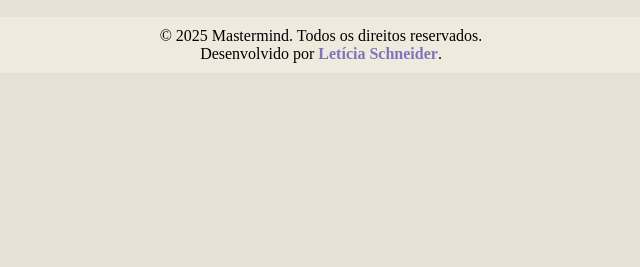
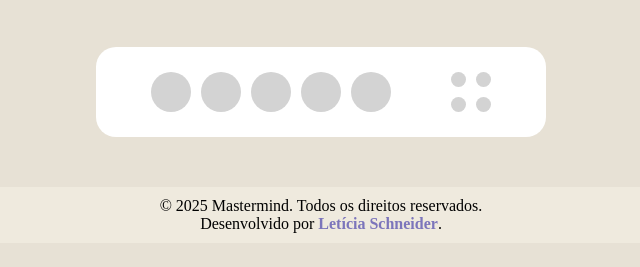
Before and after one commit to leticiaschneider/mastermind-javascript, a plain HTML site: page index.html in a window 1280 px wide. Shown: the part 69-336 px from the top of the page, without its empty margins (319-959 px from the left). Drawn offline with Linux system fonts and the light colour scheme.

Commit message:
define board visual

```diff
--- a/index.html
+++ b/index.html
@@ -13,9 +13,23 @@
         <h1 class="main-title">Mastermind</h1>
     </header>
 
-    <div class="board">
-
-    </div>
+    <section class="board">
+        <div class="board_guess">
+            <div class="line-of-circles">
+                <div class="circle"></div>
+                <div class="circle"></div>
+                <div class="circle"></div>
+                <div class="circle"></div>
+                <div class="circle"></div>
+            </div>
+            <div class="grid-of-circles">
+                <div class="circle"></div>
+                <div class="circle"></div>
+                <div class="circle"></div>
+                <div class="circle"></div>
+            </div>
+        </div>
+    </section>
 
     <footer class="main-footer">
         <p>&copy; 2025 Mastermind. Todos os direitos reservados.</p>
--- a/style.css
+++ b/style.css
@@ -18,6 +18,46 @@ body {
     font-size: 22px;
 }
 
+/* Board */
+
+.board {
+    background-color: white;
+    width: 400px;
+    border-radius: 20px;
+    margin: 50px auto;
+    padding: 25px;
+}
+
+.board_guess {
+    display: flex;
+    justify-content: space-around;
+}
+
+.line-of-circles {
+    display: flex;
+    gap: 10px;
+}
+
+.line-of-circles .circle {
+    width: 40px;
+    height: 40px;
+    border-radius: 50%;
+    background-color: lightgray;
+}
+
+.grid-of-circles {
+    display: grid;
+    grid-template-columns: repeat(2, 1fr);
+    gap: 10px;
+}
+
+.grid-of-circles .circle {
+    width: 15px;
+    height: 15px;
+    border-radius: 50%;
+    background-color: lightgray;
+}
+
 /* Footer */
 .main-footer {
     background-color: #efeade;
```
